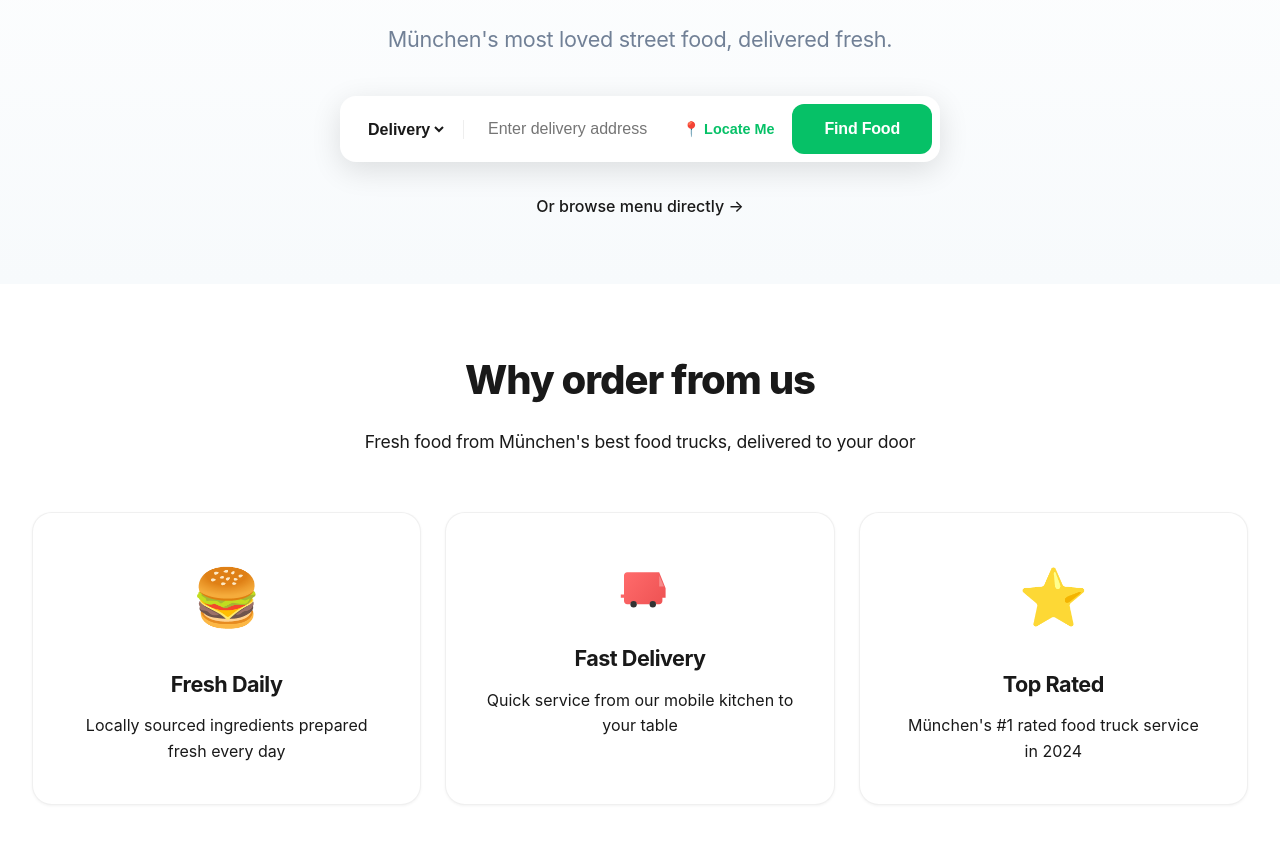
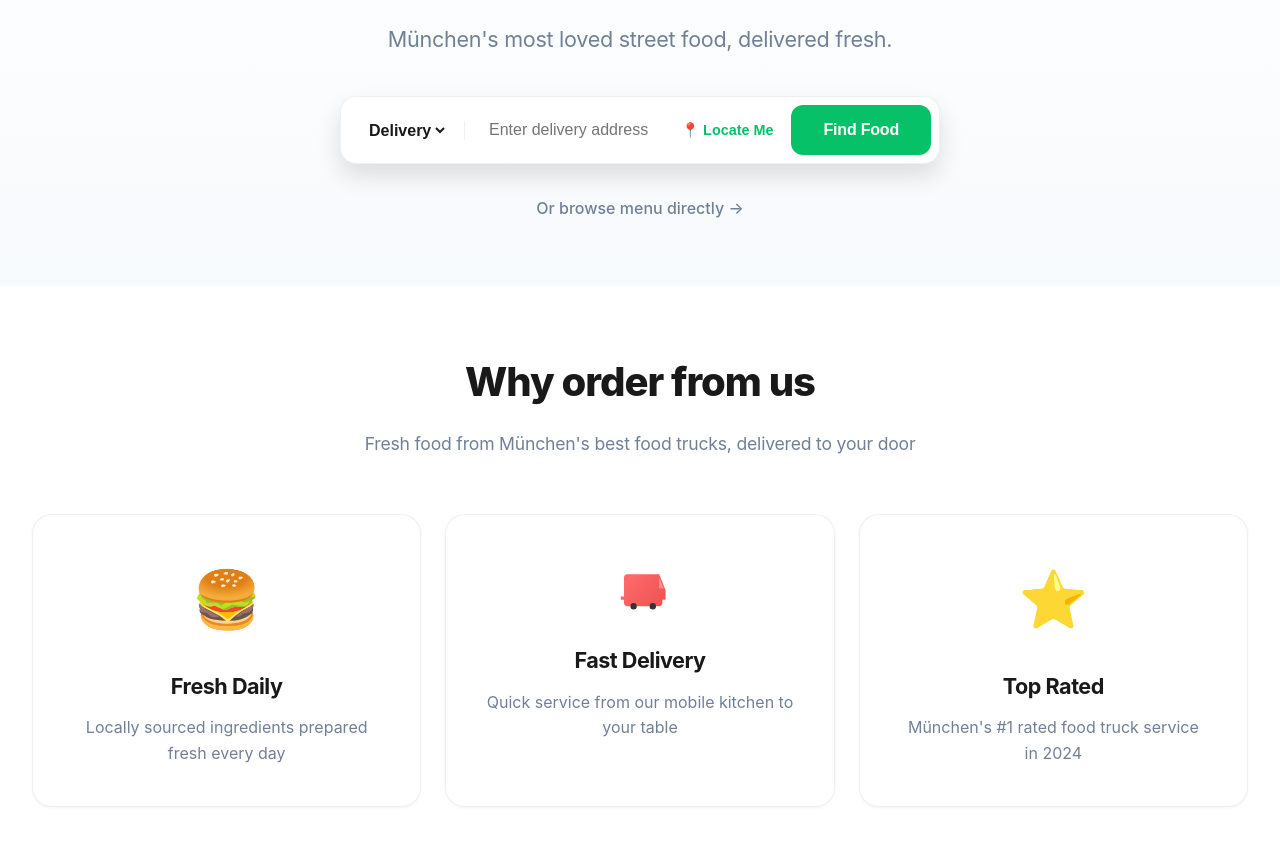
Before and after one commit to MunchenFoodTruckers/thefoodtruck-web, a Next.js app: page / in a window 1280 px wide. Shown: the part 334-1180 px from the top of the page. Built offline with nearby package versions, Linux system fonts and the light colour scheme.

Commit message:
feat: update homepage to use dynamic theme variables

```diff
--- a/app/page.tsx
+++ b/app/page.tsx
@@ -40,21 +40,22 @@ export default function HomePage() {
 
         {/* Address Input Section */}
         <div style={{
-          background: 'white',
+          background: 'var(--bg-card)',
           padding: '0.5rem',
           borderRadius: '16px',
           maxWidth: '600px',
           margin: '2rem auto',
-          boxShadow: '0 8px 30px rgba(0,0,0,0.12)',
+          boxShadow: 'var(--shadow-lg)',
           display: 'flex',
           gap: '0.5rem',
-          alignItems: 'center'
+          alignItems: 'center',
+          border: '1px solid var(--border-color)'
         }}>
           <div style={{
             display: 'flex',
             alignItems: 'center',
             padding: '0 1rem',
-            borderRight: '1px solid #eee',
+            borderRight: '1px solid var(--border-color)',
             gap: '0.5rem'
           }}>
             <select
@@ -64,7 +65,7 @@ export default function HomePage() {
                 border: 'none',
                 fontWeight: 600,
                 fontSize: '1rem',
-                color: 'var(--dark)',
+                color: 'var(--text-main)',
                 outline: 'none',
                 background: 'transparent',
                 cursor: 'pointer'
@@ -87,7 +88,9 @@ export default function HomePage() {
                 padding: '1rem',
                 paddingRight: '110px', // Make space for Locate Me button
                 fontSize: '1rem',
-                outline: 'none'
+                outline: 'none',
+                background: 'transparent',
+                color: 'var(--text-main)'
               }}
             />
             <button
@@ -123,7 +126,7 @@ export default function HomePage() {
         </div>
 
         <div className="hero-buttons">
-          <Link href="/menu" style={{ color: 'var(--gray-700)', textDecoration: 'none', fontWeight: 500 }}>
+          <Link href="/menu" style={{ color: 'var(--text-muted)', textDecoration: 'none', fontWeight: 500 }}>
             Or browse menu directly →
           </Link>
         </div>
@@ -134,7 +137,7 @@ export default function HomePage() {
           <h2 style={{ fontSize: '2.5rem', fontWeight: 800, marginBottom: '1rem', letterSpacing: '-1px' }}>
             Why order from us
           </h2>
-          <p style={{ fontSize: '1.1rem', color: 'var(--gray-500)', maxWidth: '560px', margin: '0 auto', letterSpacing: '-0.2px' }}>
+          <p style={{ fontSize: '1.1rem', color: 'var(--text-muted)', maxWidth: '560px', margin: '0 auto', letterSpacing: '-0.2px' }}>
             Fresh food from München's best food trucks, delivered to your door
           </p>
         </div>
@@ -143,7 +146,7 @@ export default function HomePage() {
           <div className="feature-card">
             <div style={{ fontSize: '3.5rem', marginBottom: '1.5rem' }}>🍔</div>
             <h3>Fresh Daily</h3>
-            <p style={{ color: 'var(--gray-500)', lineHeight: 1.6 }}>Locally sourced ingredients prepared fresh every day</p>
+            <p style={{ color: 'var(--text-muted)', lineHeight: 1.6 }}>Locally sourced ingredients prepared fresh every day</p>
           </div>
 
           <div className="feature-card">
@@ -151,13 +154,13 @@ export default function HomePage() {
               <Logo size={64} />
             </div>
             <h3>Fast Delivery</h3>
-            <p style={{ color: 'var(--gray-500)', lineHeight: 1.6 }}>Quick service from our mobile kitchen to your table</p>
+            <p style={{ color: 'var(--text-muted)', lineHeight: 1.6 }}>Quick service from our mobile kitchen to your table</p>
           </div>
 
           <div className="feature-card">
             <div style={{ fontSize: '3.5rem', marginBottom: '1.5rem' }}>⭐</div>
             <h3>Top Rated</h3>
-            <p style={{ color: 'var(--gray-500)', lineHeight: 1.6 }}>München's #1 rated food truck service in 2024</p>
+            <p style={{ color: 'var(--text-muted)', lineHeight: 1.6 }}>München's #1 rated food truck service in 2024</p>
           </div>
         </div>
       </div>
```
